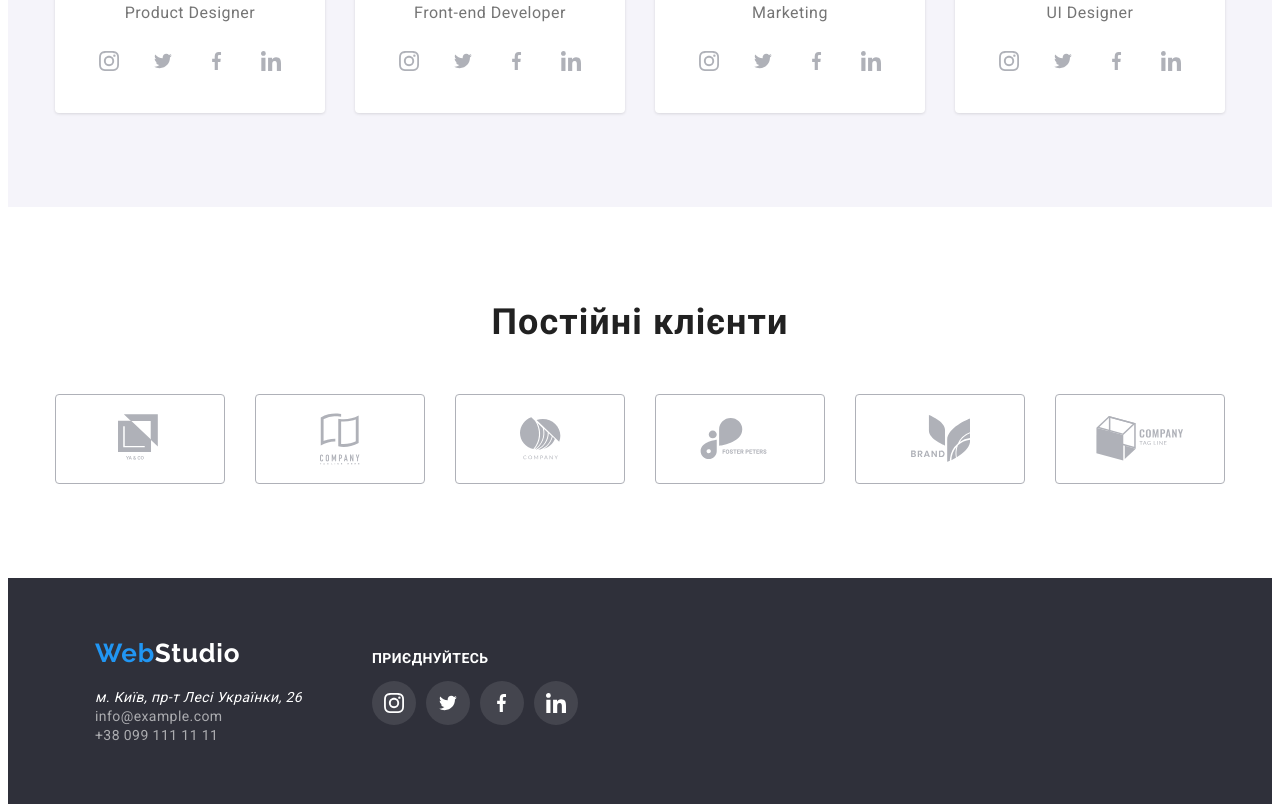
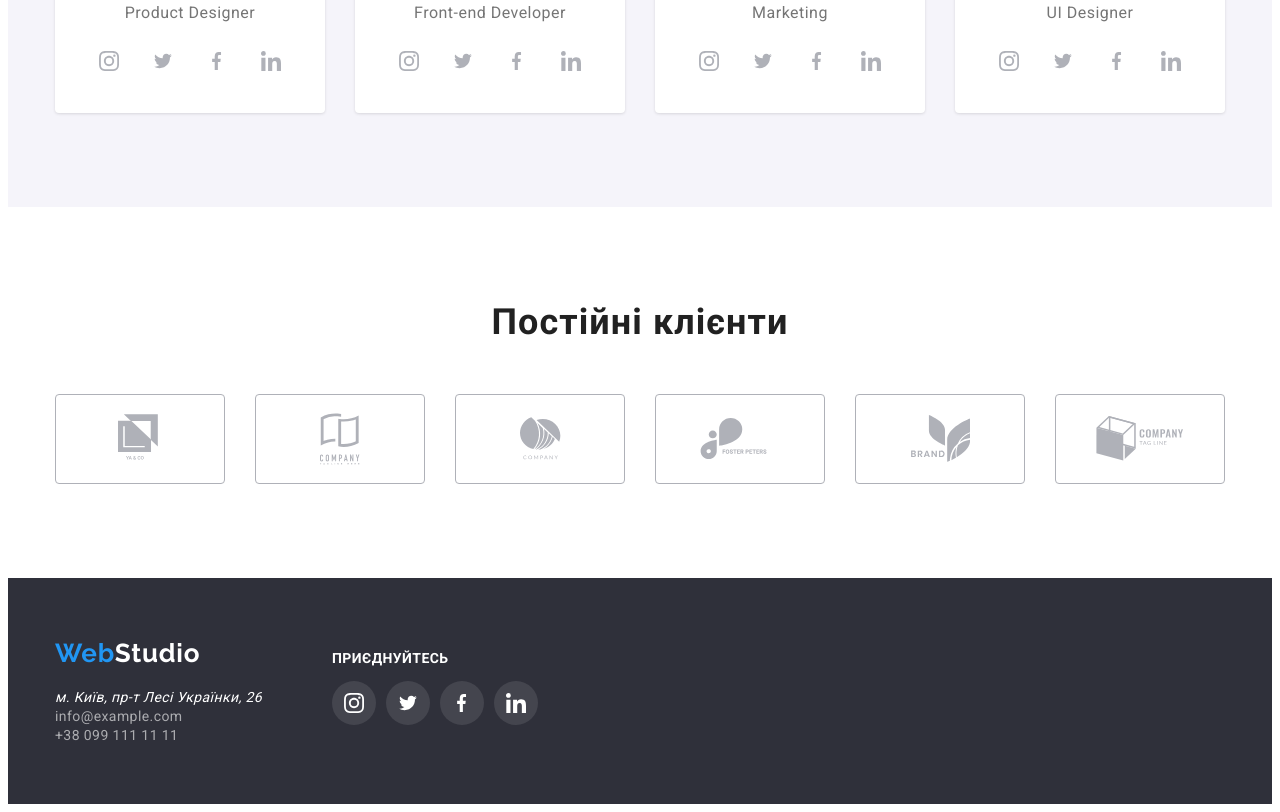
Before and after one commit to Dester04/WebStudio, a plain HTML site: page index.html in a window 1280 px wide. Shown: the part 2196-3008 px from the top of the page. Drawn offline with Linux system fonts and the light colour scheme.

Commit message:
Update footer

```diff
--- a/style.css
+++ b/style.css
@@ -162,7 +162,6 @@ html{
     font-size: 14px;
     line-height: 1.2;
     margin-top: 20px;
-    margin-left: 40px;
     letter-spacing: 0.03em;
 }
 
@@ -190,7 +189,6 @@ html{
     font-size: 14px;
     line-height: 1.2;
     margin-top: 9px;
-    margin-left: 40px;
     letter-spacing: 0.03em;
 }
 
@@ -234,7 +232,6 @@ ul{
     font-weight: 700;
     font-size: 26px;
     line-height: 1.2;
-    margin-left: 40px;
     letter-spacing: 0.03em;
 }
 
```
